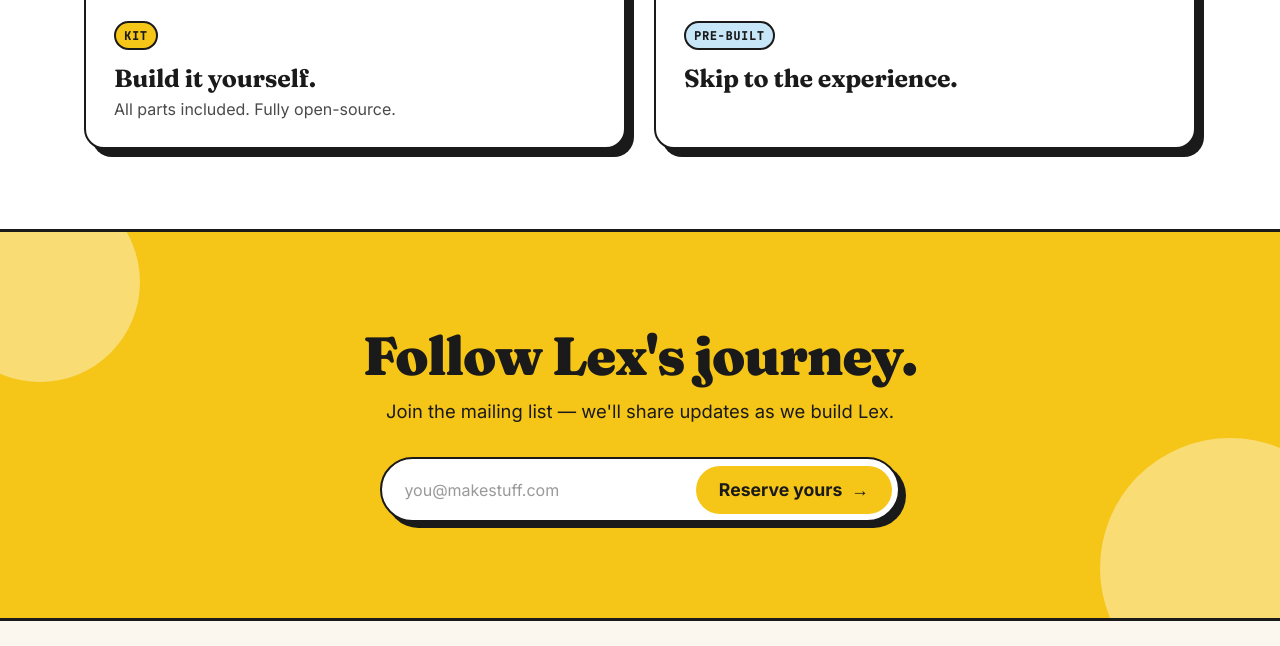
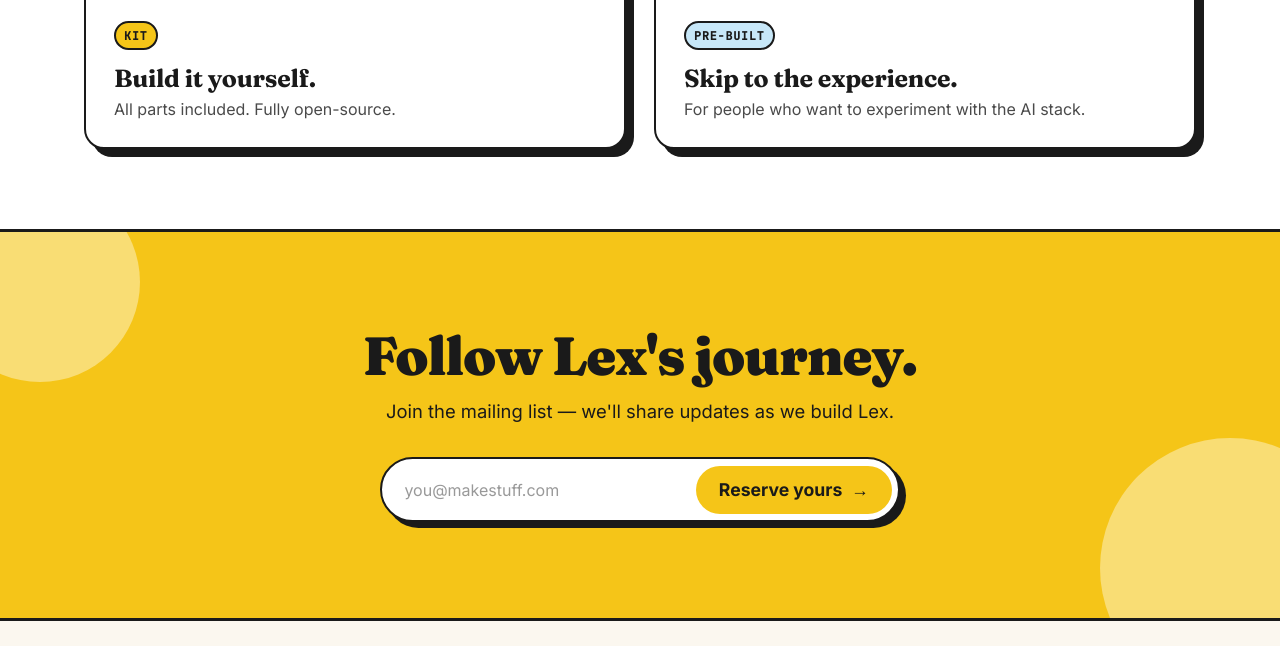
Before and after one commit to anupamdas2012/game-robotics-marketing-web, a plain HTML site: page v3-robotfirst/index.html in a window 1280 px wide. Shown: the part 3481-4127 px from the top of the page. Drawn offline with Linux system fonts and the light colour scheme.

Commit message:
B pre-built card: add subtitle 'For people who want to experiment with the AI stack.'

```diff
--- a/v3-robotfirst/index.html
+++ b/v3-robotfirst/index.html
@@ -326,6 +326,7 @@
         <div class="cc-body">
           <div class="cc-tag cc-tag-built">Pre-built</div>
           <h3>Skip to the experience.</h3>
+          <p>For people who want to experiment with the AI stack.</p>
         </div>
       </article>
     </div>
```
